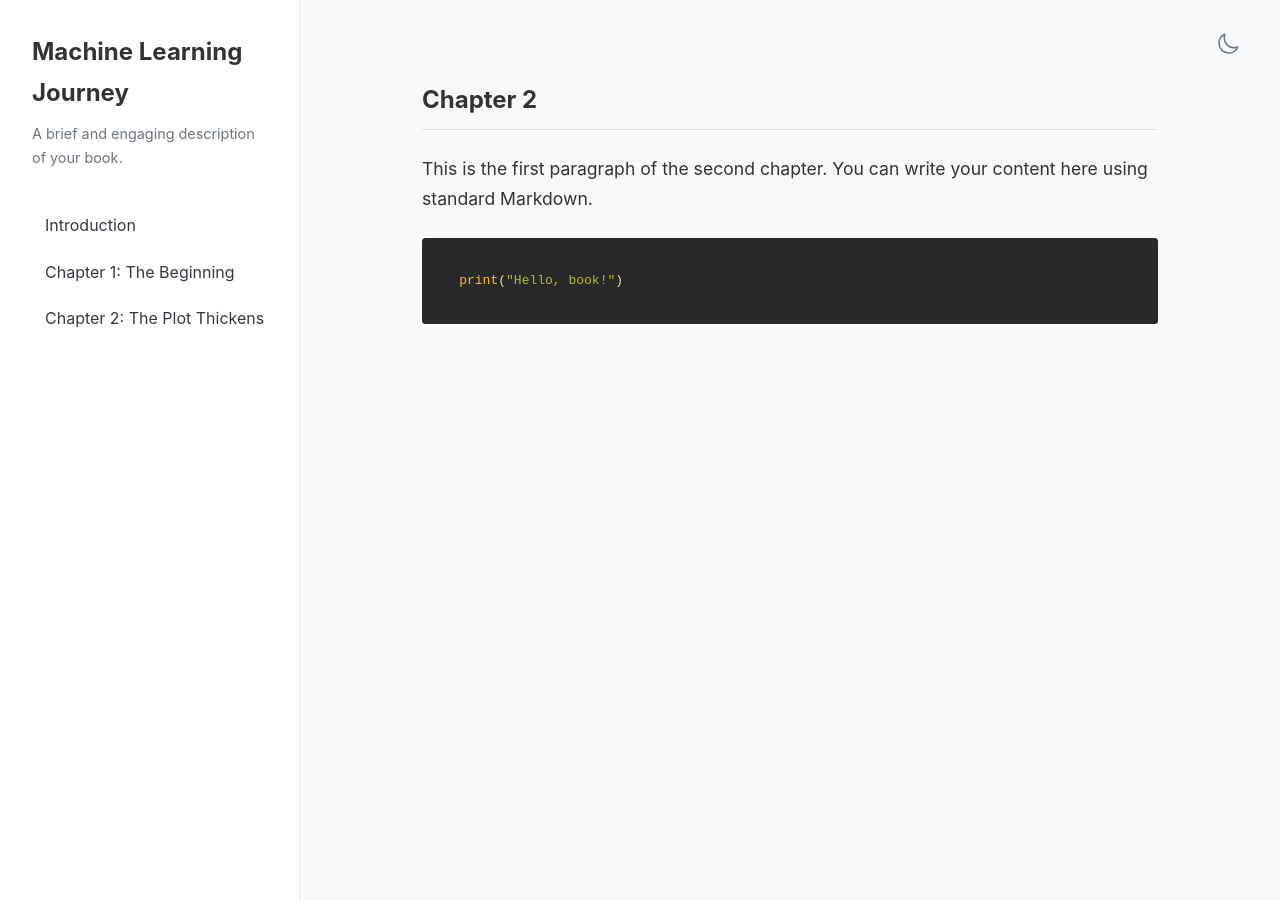
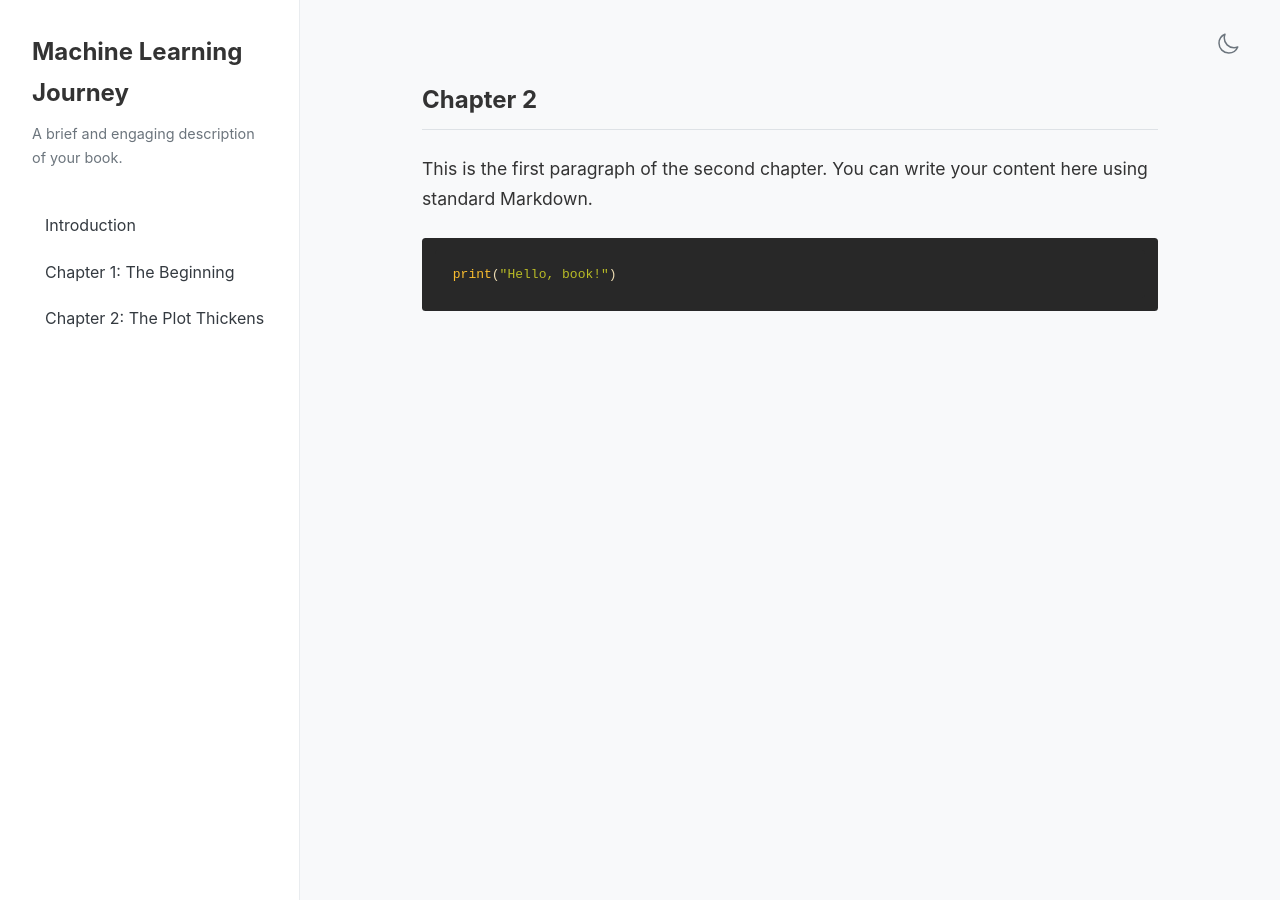
Before and after one commit to achudnova/book, a Jekyll site: the page built from _chapters/chapter2.md, in a window 1280 px wide. Built offline with Jekyll 4.4.1, drawn with Linux system fonts in a browser that asks for light colours.

Commit message:
fix padding

```diff
--- a/assets/css/gruvbox.css
+++ b/assets/css/gruvbox.css
@@ -2,7 +2,7 @@
 .highlight {
   background-color: #282828;
   color: #ebdbb2;
-  padding: 1rem;
+  padding: 0.8rem;
   border-radius: 3.5px;
   overflow-x: auto;
 }
```
